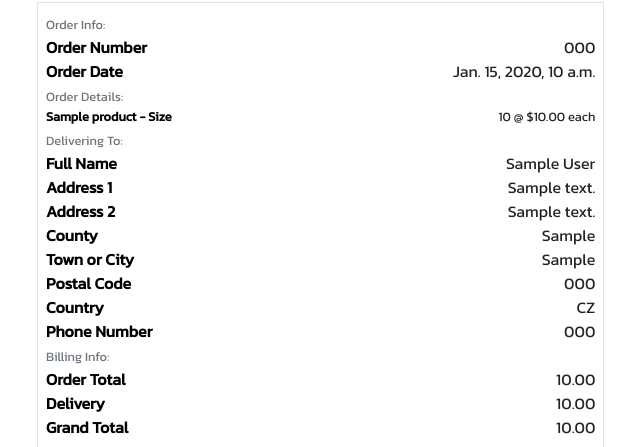
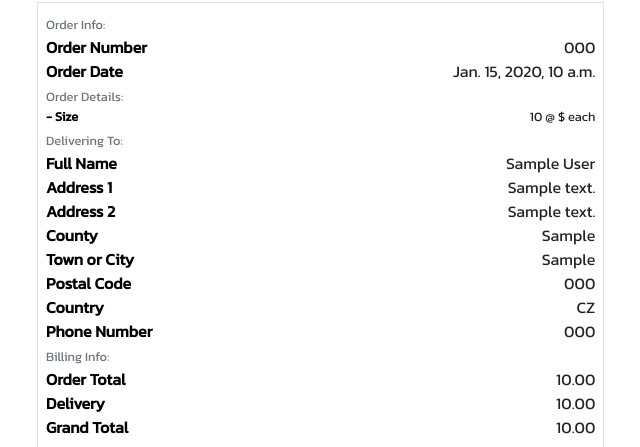
Before and after one commit to Joe2308/hooplife-ms4, a Django app: page /profile/order_history/000 in a window 1280 px wide. Shown: the part 355-802 px from the top of the page, without its empty margins (106-746 px from the left). Run offline with Django 3.2, Linux system fonts and the light colour scheme; data comes from the database, SQL or seed files in the repository; tables that the repository leaves empty hold one stand-in row (values such as "Sample post"); some libraries are stand-ins or nearby versions; some web fonts are replaced.

Commit message:
Product data dumped to json file and loaded to Heroku postgres database

```diff
--- a/hooplife/settings.py
+++ b/hooplife/settings.py
@@ -12,6 +12,7 @@ https://docs.djangoproject.com/en/3.2/ref/settings/
 
 from pathlib import Path
 import os
+# import dj_database_url
 
 if os.path.exists("env.py"):
     import env
@@ -125,6 +126,7 @@ WSGI_APPLICATION = 'hooplife.wsgi.application'
 # Database
 # https://docs.djangoproject.com/en/3.2/ref/settings/#databases
 
+
 DATABASES = {
     'default': {
         'ENGINE': 'django.db.backends.sqlite3',
--- a/templates/base.html
+++ b/templates/base.html
@@ -37,7 +37,7 @@
 
     {% block extra_js %}
     {% endblock %}
-
+    <link rel="icon" type="image/x-icon" href="{% static 'images/hooplife-favicon.png' %}">
     <title>HoopLife {% block extra_title %}{% endblock %}</title>
   </head>
   <body>
```
Also changed, not shown: products.json (added, +1 -0 lines), requirements.txt (+105 -0 lines), static/images/hooplife-favicon.png (added), 1 other file.
